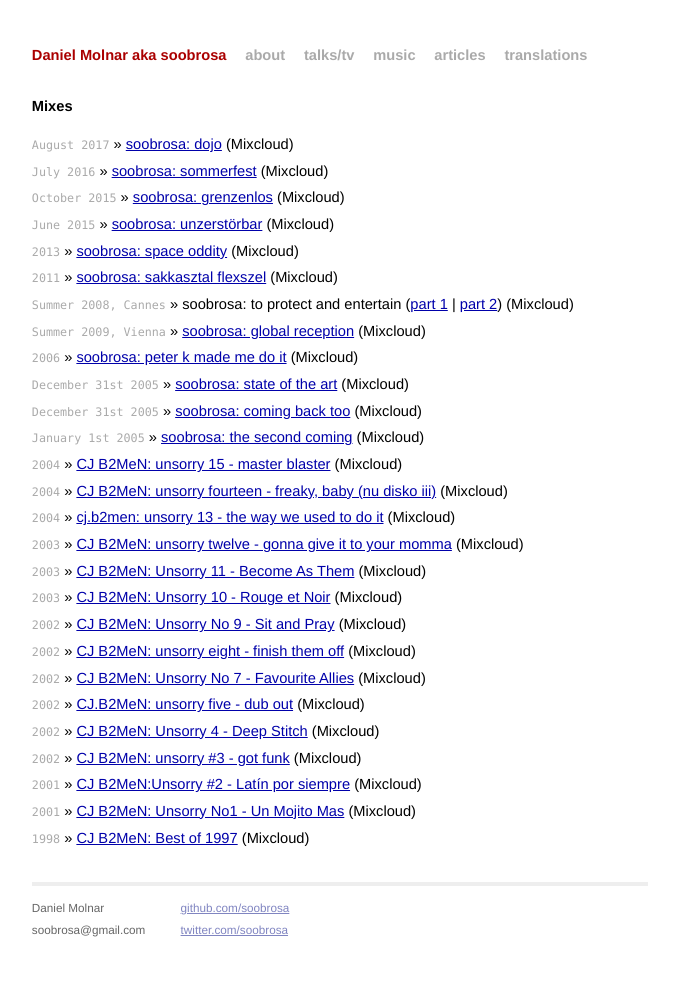
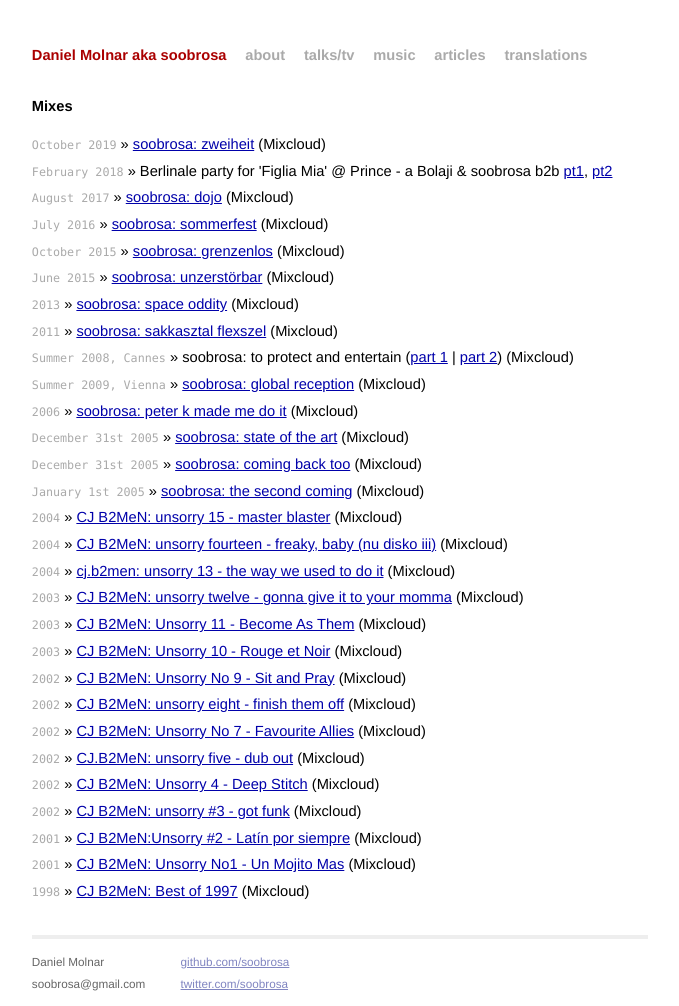
Before and after one commit to mojombo/mojombo.github.io, a Jekyll site: the page built from music.html, in a window 1280 px wide. Shown: the whole page, without its empty margins (300-979 px from the left). Built offline with Jekyll 4.4.1, drawn with Linux system fonts in a browser that asks for light colours; before the commit the page ends 953 px from its top, so only the background shows below that.

Commit message:
Update mixes.

```diff
--- a/music.html
+++ b/music.html
@@ -6,6 +6,8 @@ title: soobrosa
 <div id="home">
   <h1>Mixes</h1>
   <ul class="posts">
+    <li><span>October 2019</span> &raquo; <a href="https://www.mixcloud.com/soobrosa/soobrosa-zweiheit/">soobrosa: zweiheit</a> (Mixcloud)
+    <li><span>February 2018</span> &raquo; Berlinale party for 'Figlia Mia' @ Prince - a Bolaji & soobrosa b2b <a href="https://www.mixcloud.com/soobrosa/berlinale-party-for-figlia-mia-prince-charles-feb-18th-2018-a-bolaji-soobrosa-b2b-pt1/">pt1</a>, <a href="https://www.mixcloud.com/soobrosa/berlinale-party-for-figlia-mia-prince-charles-feb-18th-2018-a-bolaji-soobrosa-b2b-pt2/">pt2</a>
     <li><span>August 2017</span> &raquo; <a href="https://www.mixcloud.com/soobrosa/soobrosa-dojo/">soobrosa: dojo</a> (Mixcloud)
     <li><span>July 2016</span> &raquo; <a href="https://www.mixcloud.com/soobrosa/soobrosa-sommerfest/">soobrosa: sommerfest</a> (Mixcloud)
     <li><span>October 2015</span> &raquo; <a href="https://www.mixcloud.com/soobrosa/soobrosa-grenzenlos/">soobrosa: grenzenlos</a> (Mixcloud)
```
